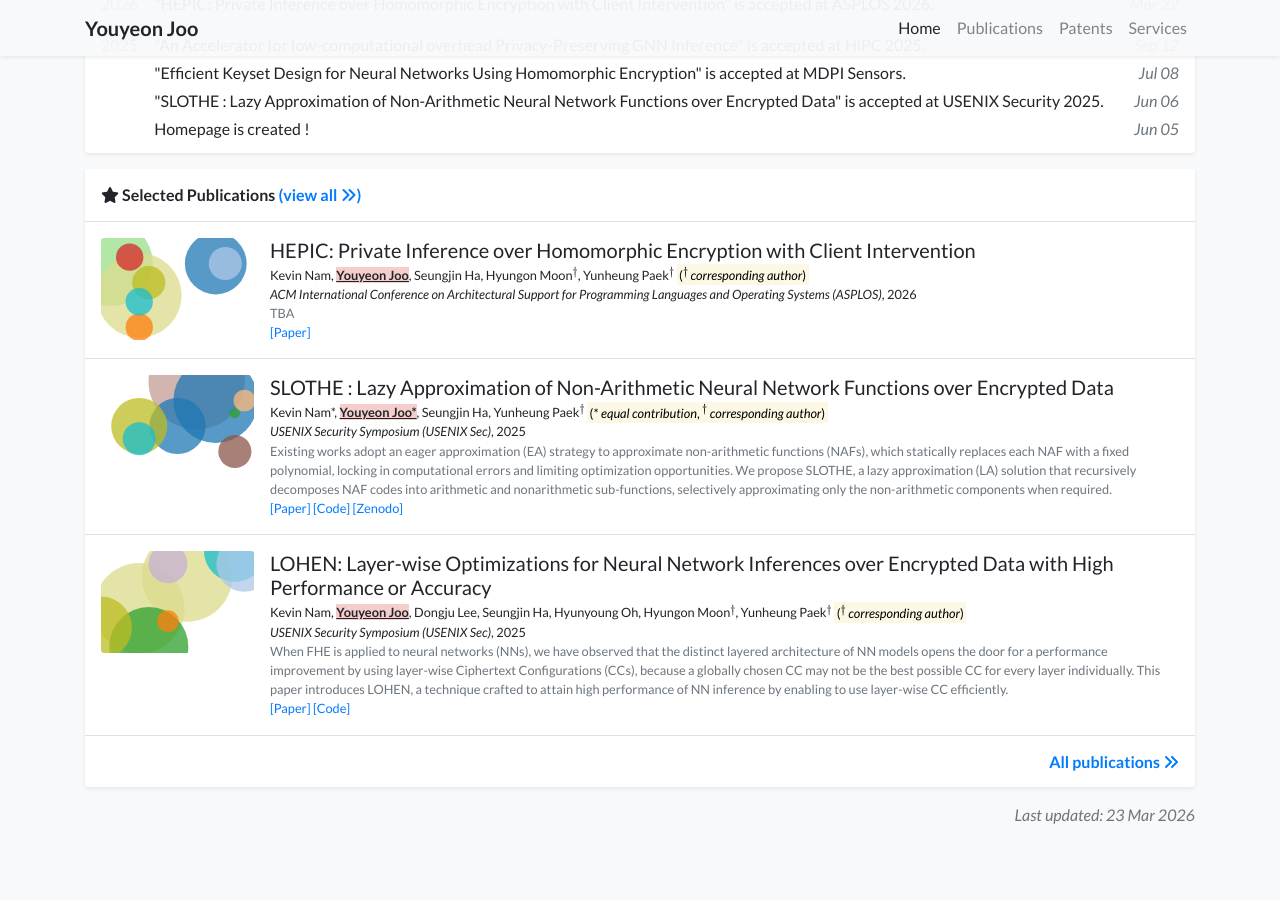
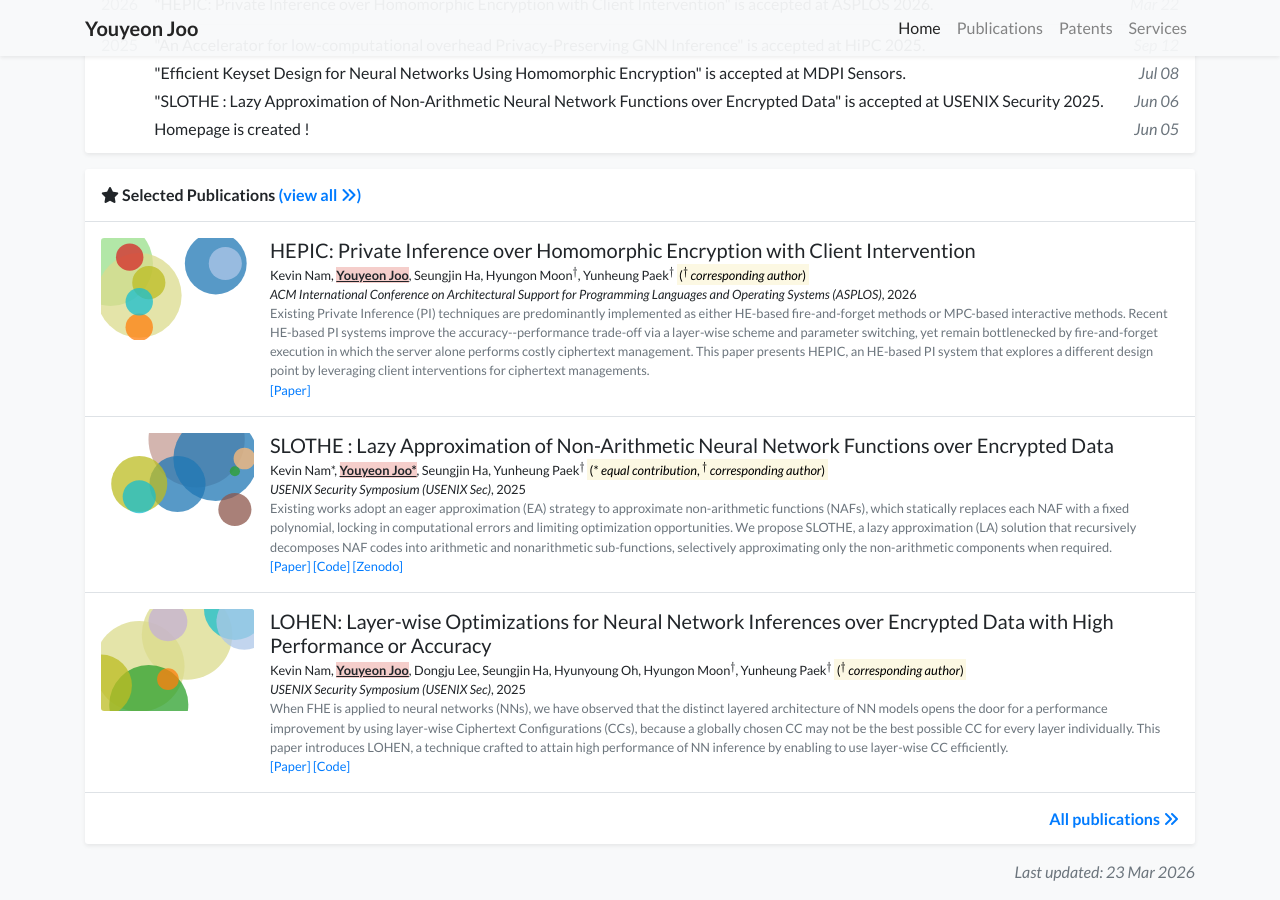
Before and after one commit to Youyeon/Youyeon.github.io, a Jekyll site: the page built from index.html, in a window 1280 px wide and 900 px high, scrolled down 906 px. Built offline with Jekyll 4.4.1, drawn with Linux system fonts in a browser that asks for light colours; nearby versions of some CDN libraries; a style sheet for code colours, icons or effects is not loaded; before the commit the page ends 1749 px from its top, so only the background shows below that.

Commit message:
update hepic

```diff
--- a/_publications/2026/2026-pub-hepic.md
+++ b/_publications/2026/2026-pub-hepic.md
@@ -9,7 +9,7 @@ pub:            "ACM International Conference on Architectural Support for Progr
 pub_date:       "2026"
 
 abstract: >-
-  TBA
+  Existing Private Inference (PI) techniques are predominantly implemented as either HE-based fire-and-forget methods or MPC-based interactive methods. Recent HE-based PI systems improve the accuracy--performance trade-off via a layer-wise scheme and parameter switching, yet remain bottlenecked by fire-and-forget execution in which the server alone performs costly ciphertext management. This paper presents HEPIC, an HE-based PI system that explores a different design point by leveraging client interventions for ciphertext managements.
 # cover:          /assets/images/covers/cover3.jpg
 authors:
   - Kevin Nam
@@ -18,5 +18,5 @@ authors:
   - Hyungon Moon#
   - Yunheung Paek#
 links:
-  Paper: https://www.asplos-conference.org/asplos2026/
+  Paper: https://dl.acm.org/doi/10.1145/3779212.3790170
 ---
```
